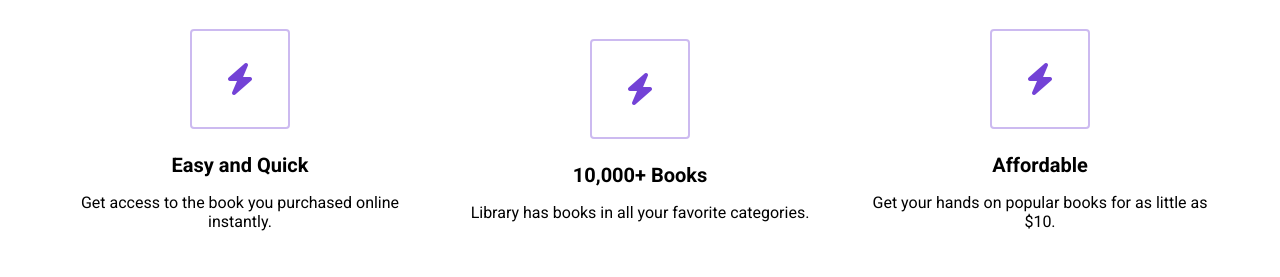
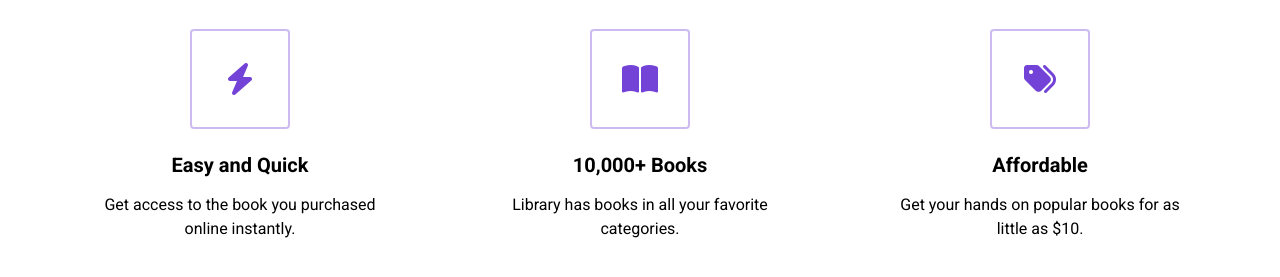
Before and after one commit to tcruce05/e-commerce-library, a plain HTML site: page index.html in a window 1280 px wide. Shown: the part 897-1174 px from the top of the page. Drawn offline with Linux system fonts and the light colour scheme.

Commit message:
Styling the 'wave' border around the Why Choose Library section

```diff
--- a/index.html
+++ b/index.html
@@ -30,7 +30,7 @@
           <div class="header__description">
             <h1>United States most awared online library platform</h1>
             <h2>
-              Find your dream book with <span class="purple">library</span>
+              Find your dream book with <span class="purple">library.</span>
             </h2>
             <button class="btn">Browse Books</button>
           </div>
@@ -60,7 +60,7 @@
               </div>
               <div class="highlight">
                 <div class="highlight__img">
-                  <i class="fas fa-bolt"></i>
+                  <i class="fas fa-book-open"></i>
                 </div>
                 <h3 class="highlight__subtitle">10,000+ Books</h3>
                 <p class="highlight__para">
@@ -69,7 +69,7 @@
               </div>
               <div class="highlight">
                 <div class="highlight__img">
-                  <i class="fas fa-bolt"></i>
+                  <i class="fas fa-tags"></i>
                 </div>
                 <h3 class="highlight__subtitle">Affordable</h3>
                 <p class="highlight__para">
--- a/styles.css
+++ b/styles.css
@@ -16,6 +16,10 @@ img {
     height: 100%;
     max-height: 50vh;
     padding: 20px;
+}
+
+p {
+    line-height: 1.5;
 }
 
 .nav__container {
@@ -141,6 +145,33 @@ HIGHLIGHTS
 
 */
 
+#highlights:before {
+    background: url(assets/wave.svg);
+    content: "";
+    position: absolute;
+    top: 1px;
+    left: 0;
+    transform: translateY(-100%);
+    width: 101vw;
+    height: 12vw;
+    background-size: cover;
+    background-repeat: no-repeat;
+    z-index: 1;
+}
+#highlights:after {
+    background: url(assets/wave.svg);
+    content: "";
+    position: absolute;
+    top: 1px;
+    left: 0;
+    transform: translateY(-100%);
+    width: 101vw;
+    height: 12vw;
+    background-size: cover;
+    background-repeat: no-repeat;
+    z-index: 1;
+}
+
 .highlight__wrapper {
     display: flex;
 }
@@ -156,6 +187,7 @@ HIGHLIGHTS
 
 .highlight__para {
     text-align: center;
+    max-width: 280px;
 }
 
 .highlight__img {
```
